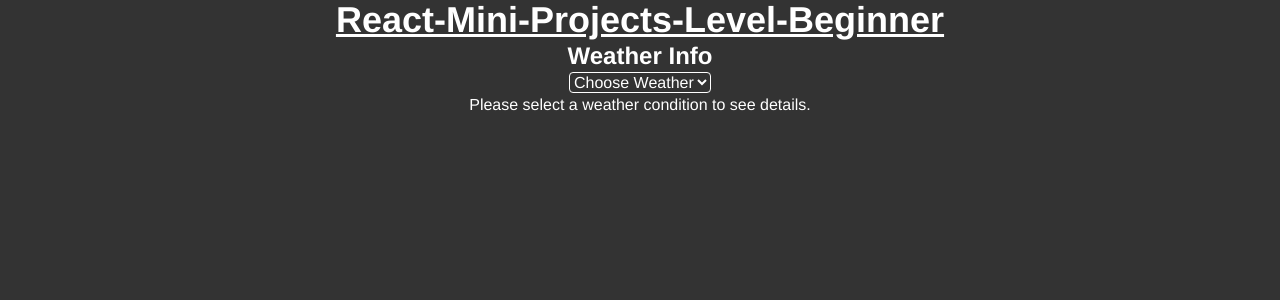
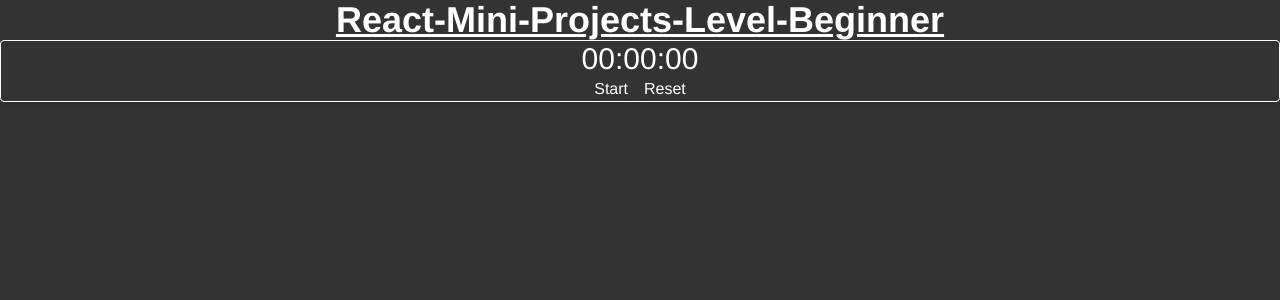
Before and after one commit to nikhildev-webapp/ReactMiniProjects_beginner, a React (Vite) app: page / in a window 1280 px wide. Shown: the top 300 px of the page. Built offline with nearby package versions, Linux system fonts and the light colour scheme.

Commit message:
mini projects easy level complete

```diff
--- a/src/App.jsx
+++ b/src/App.jsx
@@ -1,12 +1,13 @@
 import './App.css'
 import BMI from './components/BMI'
+import Stopwatch from './components/Stopwatch'
 import WeatherApp from './components/Weather'
 
 function App() {
    return (
     <>
       <h1 className='text-4xl font-bold text-center underline'>React-Mini-Projects-Level-Beginner</h1>
-       <WeatherApp/>
+       <Stopwatch/>
     </>
   )
 }
--- /dev/null
+++ b/src/components/Stopwatch.jsx
@@ -0,0 +1,61 @@
+import React, { useEffect, useState } from 'react'
+
+const Stopwatch = () => {
+    const [time, setTime] = useState(0);
+    const [isRunning, setIsRunning] = useState(false);
+
+    useEffect(() => {
+        let intervalId;
+        if (isRunning) {
+            intervalId = setInterval(() => {
+                setTime((prevTime)=>prevTime+1)
+            },1000)
+        } else {
+            clearInterval(intervalId)
+        }
+        return ()=>clearInterval(intervalId)
+    }, [isRunning])
+
+    const handleReset = () => {
+        setIsRunning(false)
+        setTime(0);
+    }
+
+      const formatTime = (seconds) => {
+        const hrs = Math.floor(seconds / 3600).toString().padStart(2, '0');
+        const mins = Math.floor((seconds % 3600) / 60).toString().padStart(2, '0');
+        const secs = (seconds % 60).toString().padStart(2, '0');
+        return `${hrs}:${mins}:${secs}`;
+    };
+  return (
+            <div className="flex flex-col items-center p-6 border rounded shadow-md bg-white">
+            <h2 className="text-3xl font-mono mb-4">{formatTime(time)}</h2>
+            <div className="flex gap-4">
+                {!isRunning ? (
+                    <button
+                        onClick={() => setIsRunning(true)}
+                        className="bg-green-500 text-white px-4 py-2 rounded"
+                    >
+                        Start
+                    </button>
+                ) : (
+                    <button
+                        onClick={() => setIsRunning(false)}
+                        className="bg-yellow-500 text-white px-4 py-2 rounded"
+                    >
+                        Pause
+                    </button>
+                )}
+                <button
+                    onClick={handleReset}
+                    className="bg-red-500 text-white px-4 py-2 rounded"
+                >
+                    Reset
+                </button>
+            </div>
+        </div>
+
+  )
+}
+
+export default Stopwatch
```
